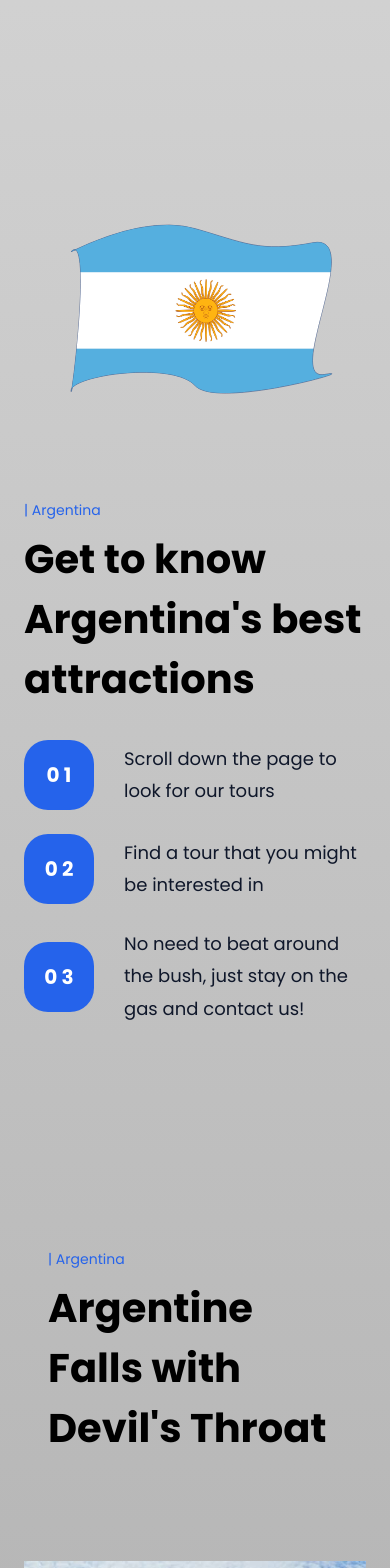
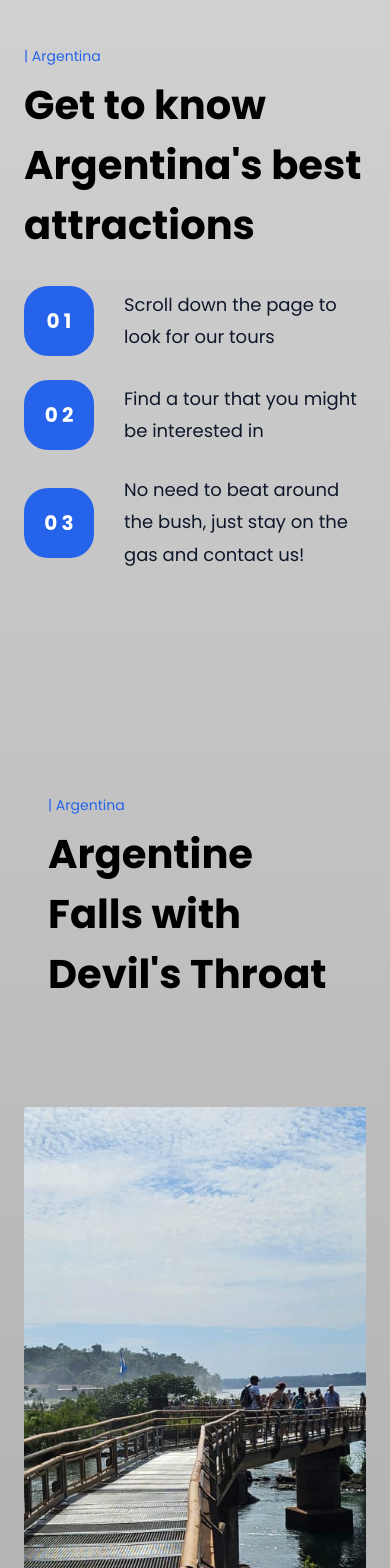
Before and after one commit to edusanttini/convenioTur, a React (Vite) app: page /arg in a window 390 px wide. Shown: the part 300-1868 px from the top of the page. Built offline with nearby package versions, Linux system fonts and the light colour scheme.

Commit message:
fix horizontal scrolling for arg and py

```diff
--- a/src/components/countries/Argentina.jsx
+++ b/src/components/countries/Argentina.jsx
@@ -67,7 +67,7 @@ const Argentina = () => {
         </motion.div>
       </div>
       <div className='pt-8'>
-        <section className={`${styles.paddings} relative z-10 pt-32`}>
+        <section className={`${styles.paddings} relative z-10 lg:pt-32`}>
           <motion.div
             variants={staggerContainer}
             initial="hidden"
@@ -77,12 +77,11 @@ const Argentina = () => {
           >
             <motion.div
               variants={planetVariants('left')}
-              className={`flex-1 ${styles.flexCenter}`}
+              className={`flex-1 ${styles.flexCenter} mobile-hide`}
             >
               <FlagShape img={FLAGTXT}/>
             </motion.div>
             <motion.div
-              variants={fadeIn('left', 'tween', 0.2, 1)}
               className="flex-[0.75] flex justify-center flex-col"
             >
               <TypingTextGeneric title={`| ${t('arg')}`} colorr="text-blue-600"/>
@@ -101,7 +100,7 @@ const Argentina = () => {
         </section>
         <div className={`${styles.paddings} relative z-10`}>
           {argRides.map((ride, index) => (
-            <div id={`ride-point-${index}`} key={`rides-point-${index}`} className="pb-32">
+            <div id={`ride-point-${index}`} key={`rides-point-${index}`}>
               <RidesList
                 index={index}
                 ride={ride}
--- a/src/components/countries/Brasil.jsx
+++ b/src/components/countries/Brasil.jsx
@@ -66,7 +66,7 @@ const Brasil = () => {
         </motion.div>
       </div>
       <div className='pt-8'>
-        <section className={`${styles.paddings} relative z-10 pt-32`}>
+        <section className={`${styles.paddings} relative z-10 lg:pt-32`}>
           <motion.div
             variants={staggerContainer}
             initial="hidden"
--- a/src/components/countries/Paraguay.jsx
+++ b/src/components/countries/Paraguay.jsx
@@ -65,7 +65,7 @@ const Paraguay = () => {
         </motion.div>
       </div>
       <div className='pt-8'>
-        <section className={`${styles.paddings} relative z-10 pt-32`}>
+        <section className={`${styles.paddings} relative z-10 lg:pt-32`}>
           <motion.div
             variants={staggerContainer}
             initial="hidden"
@@ -75,12 +75,11 @@ const Paraguay = () => {
           >
             <motion.div
               variants={planetVariants('left')}
-              className={`flex-1 ${styles.flexCenter}`}
+              className={`flex-1 ${styles.flexCenter} mobile-hide`}
             >
               <FlagShape img={FLAGPYTXT}/>
             </motion.div>
             <motion.div
-              variants={fadeIn('left', 'tween', 0.2, 1)}
               className="flex-[0.75] flex justify-center flex-col"
             >
               <TypingTextGeneric title="| Paraguay" colorr="text-red-600"/>
```
